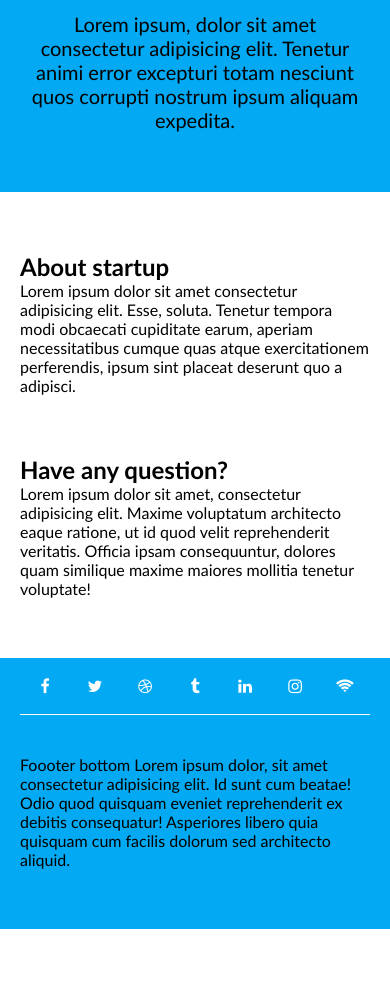
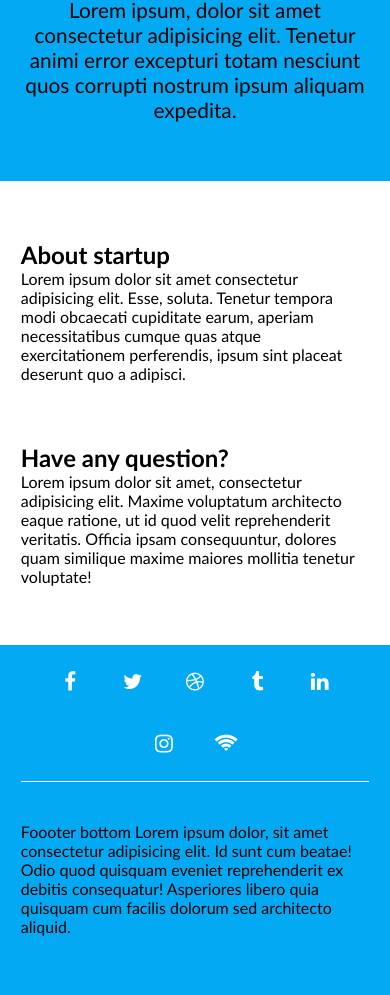
Before and after one commit to M1r4cl38/coming-soon, a website: page index.html in a window 390 px wide. Shown: the part 306-1301 px from the top of the page. Before the commit the page ends 1235 px from the top, so only its background shows below. Drawn offline with Linux system fonts and the light colour scheme.

Commit message:
px changed into rem

```diff
--- a/css/base/layout.css
+++ b/css/base/layout.css
@@ -1,24 +1,24 @@
 .container {
     width: 100%;
-    padding: 60px 0;
+    padding: 3.7rem 0;
 }
 
 .container > .row-short {
     display: flex;
     flex-direction: column;
     align-items: center;
-    gap: 20px;
-    width: 600px;
-    margin: 0 calc((100% - 600px)/2);
+    gap: 1.3rem;
+    width: 37.5rem;
+    margin: 0 calc((100% - 37.5rem)/2);
 }
 
 .container > .row {
     display: flex;
     flex-wrap: wrap;
-    gap: 60px 0;
+    gap: 3.75rem 0;
     justify-content: center;
-    width: 1000px;
-    margin: 0 calc((100% - 1000px)/2);
+    width: 62rem;
+    margin: 0 calc((100% - 62rem)/2);
 }
 
 .container .column {
@@ -30,25 +30,25 @@
     margin-left: auto;
 }
 
-@media (max-width: 1100px) {
+@media (max-width: 68rem) {
     .container > .row {
-        width: 800px;
-        margin: calc((100% - 800px)/2);
+        width: 50rem;
+        margin: calc((100% - 50rem)/2);
     }
 }
 
-@media (max-width: 900px) {
+@media (max-width: 56rem) {
     .container > .row {
-        width: 600px;
-        margin: calc((100% - 600px)/2);
+        width: 38rem;
+        margin: calc((100% - 38rem)/2);
     }
 }
 
-@media (max-width: 700px) {
+@media (max-width: 44rem) {
     .container > .row,
     .container > .row-short {
-        width: 400px;
-        margin: calc((100% - 400px)/2);
+        width: 25rem;
+        margin: calc((100% - 25rem)/2);
     }
     .container .column,
     .column.right-column {
@@ -56,10 +56,10 @@
     }
 }
 
-@media (max-width: 440px) {
+@media (max-width: 28rem) {
     .container {
-        padding-left: 20px;
-        padding-right: 20px;
+        padding-left: 1.3rem;
+        padding-right: 1.3rem;
     }
     .container > .row,
     .container > .row-short {
--- a/css/pages/home.css
+++ b/css/pages/home.css
@@ -9,18 +9,18 @@
 /*Custom style below this comment*/
 
 .logo {
-    width: 50px;
+    width: 3rem;
 }
 
 .main-title {
-    font-size: 70px;
+    font-size: 4rem;
     text-transform: uppercase;
     text-align: center;
 }
 
 
 .main-description {
-    font-size: 20px;
+    font-size: 1.3rem;
     text-align: center;
 }
 
@@ -30,10 +30,11 @@ footer.container {
 
 .row.socials {
     display: flex;
-    gap: 10px;
-    border-bottom: 1px solid #fff;
-    padding: 0.5em 0; /*1em = 20px*/
-    margin-bottom: 40px;
+    gap: 0.5em;
+    border-bottom: 0.1px solid #fff;
+    padding: 0.5em 0;
+    margin-bottom: 2.5rem;
+    font-size: 1.3rem;
 }
 
 .fa {
```
